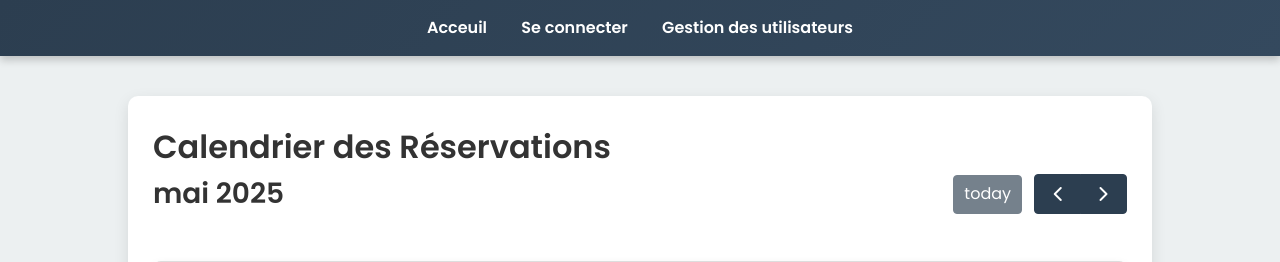
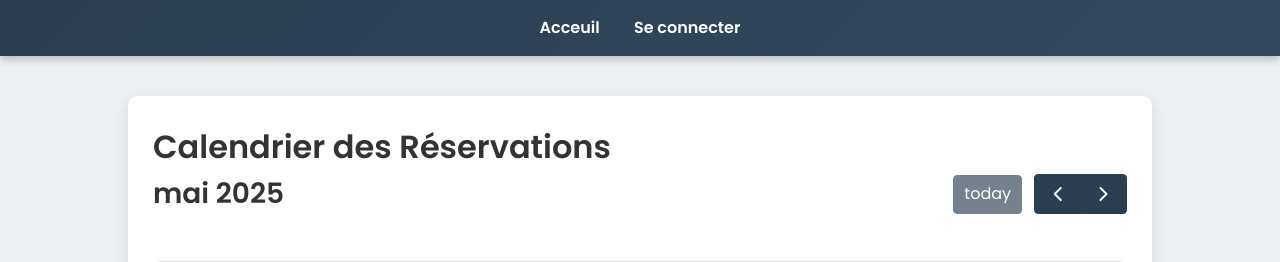
Before and after one commit to Affi1669/reservation_des_salles, a Flask app: page /calendar in a window 1280 px wide. Shown: the top 262 px of the page. Run offline with Flask 3, Linux system fonts and the light colour scheme; data that the repository does not hold is empty.

Commit message:
base.html

```diff
--- a/templates/base.html
+++ b/templates/base.html
@@ -20,11 +20,11 @@
         {% else %}
             <a href="{{ url_for('main.index')}}">Acceuil</a>
             <a href="{{ url_for('auth.login') }}">Se connecter</a>
-            <a href="{{ url_for('user.users_page') }}">Gestion des utilisateurs</a>
         {% endif %}
         {% if current_user.is_authenticated and current_user.role == "admin" %}
             <a href="{{ url_for('dashboard.dashboard') }}">Dashboard</a>
             <a href="{{ url_for('room.rooms_page') }}">Salles</a>
+            <a href="{{ url_for('user.users_page') }}">Gestion des utilisateurs</a>
         {% endif %}
 
         {% if current_user.is_authenticated %}
```
